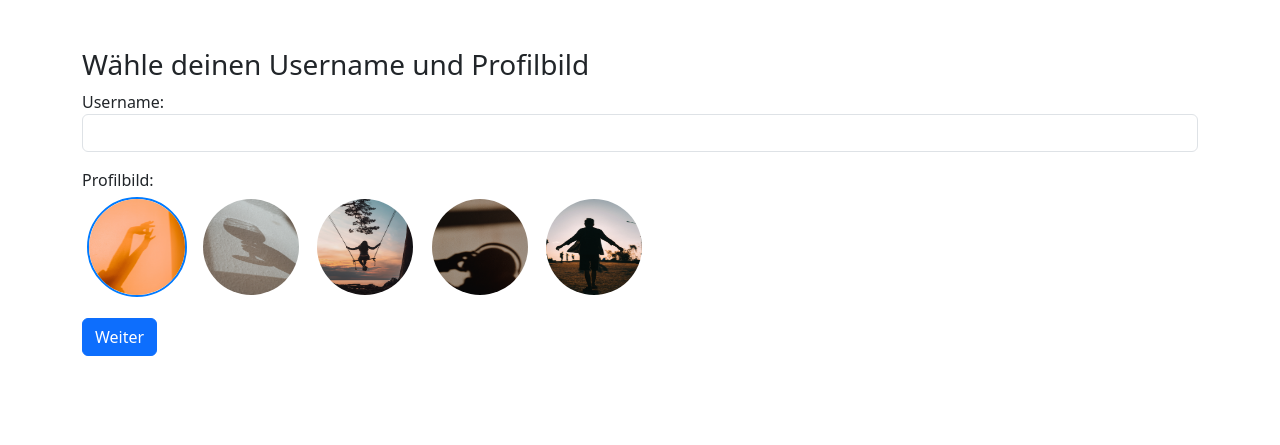
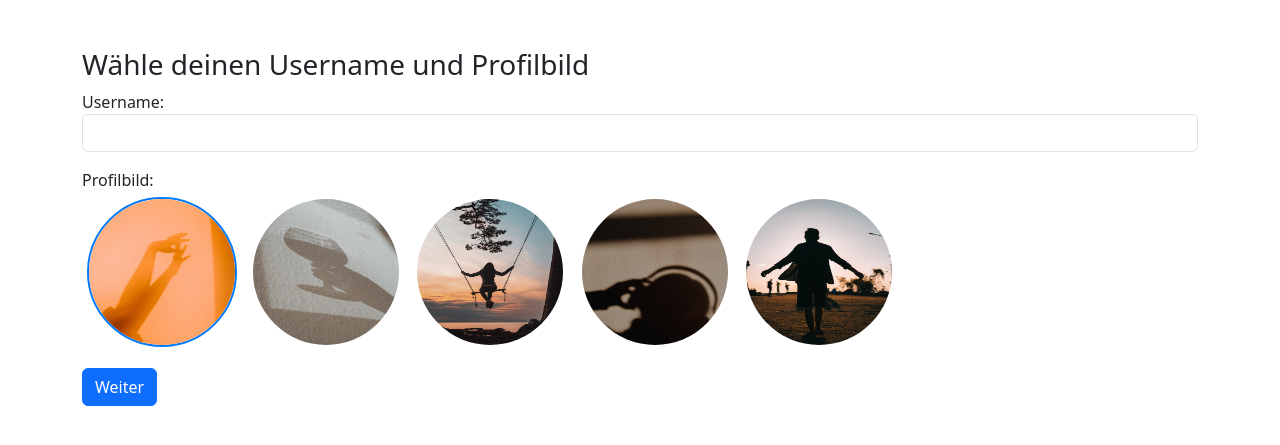
Before and after one commit to eberhaan/instagram-simulation, a Flask app: page / in a window 1280 px wide. Shown: the top 445 px of the page. Run offline with Flask 3, Linux system fonts and the light colour scheme.

Commit message:
Update index.html

```diff
--- a/templates/index.html
+++ b/templates/index.html
@@ -5,7 +5,7 @@
 <title>Start</title>
 <link href="https://cdn.jsdelivr.net/npm/bootstrap@5.3.3/dist/css/bootstrap.min.css" rel="stylesheet">
 <style>
-.profile-img{width:100px;height:100px;border-radius:50%;cursor:pointer;margin:5px;border:2px solid transparent;}
+.profile-img{width:150px;height:150px;border-radius:50%;cursor:pointer;margin:5px;border:2px solid transparent;}
 .profile-img.selected{border:2px solid #007bff;}
 </style>
 </head>
```
